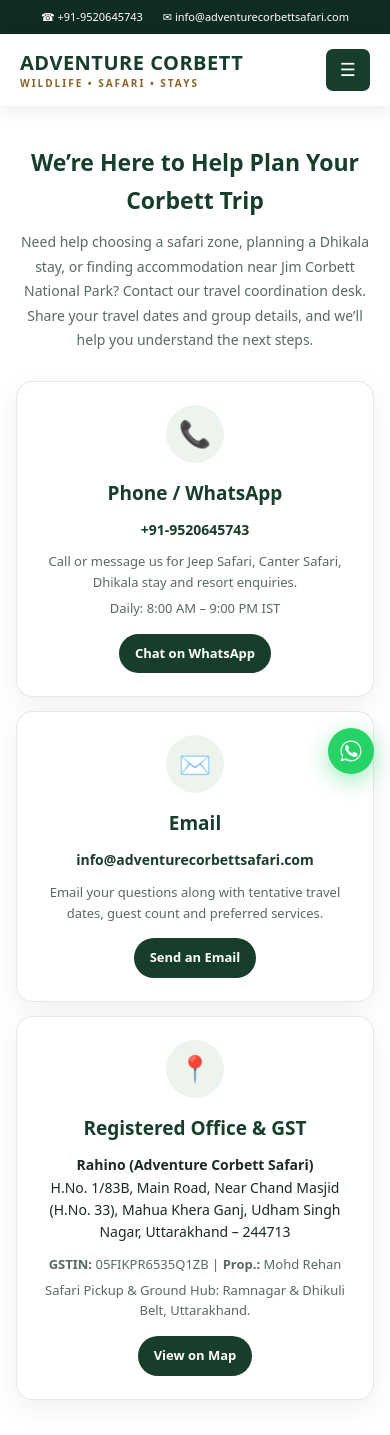
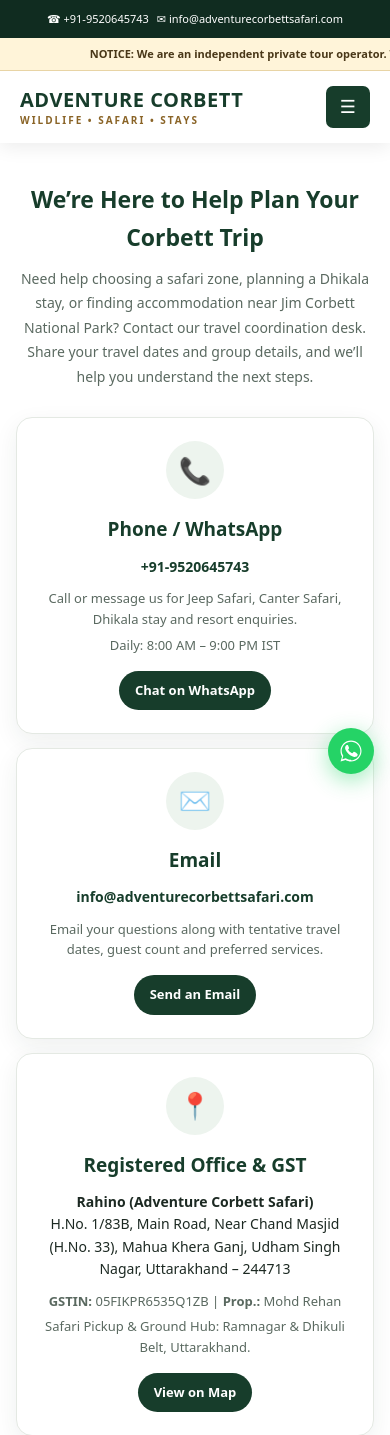
Before and after one commit to rehan953625/adventure-corbett-safari, a PHP site: page /contact.html in a window 390 px wide. Shown: the top 1435 px of the page. Run offline with PHP 8.4, Linux system fonts and the light colour scheme.

Commit message:
Implement sticky topbar and moving disclaimer styles
Added sticky topbar and disclaimer strip styles.

```diff
--- a/assets/style.css
+++ b/assets/style.css
@@ -2340,99 +2340,109 @@ img {
   font-size: 11.5px;
   line-height: 1.55;
 }
-/* ==========================================================================
-   ADVENTURE CORBETT SAFARI - GLOBAL STYLESHEET (assets/style.css)
-   ========================================================================== */
+
+/* =========================================================
+   GLOBAL STICKY TOPBAR + MOVING DISCLAIMER STRIP
+   CSS-only addition: existing page HTML remains unchanged.
+   ========================================================= */
 
 :root {
-  --forest: #173d2b;
-  --forest2: #24583d;
-  --forest-light: #eef4f0;
-  --gold: #d7a84b;
-  --gold-dark: #8a6427;
-  --ink: #1c2922;
-  --muted: #5a6960;
-  --cream: #f6f5ef;
-  --white: #ffffff;
-  --line: #e2e8e4;
-  --shadow: 0 14px 38px rgba(17, 43, 29, 0.10);
-  --radius: 10px;
-}
-
-* {
-  box-sizing: border-box;
-}
-
-html {
-  scroll-behavior: smooth;
-}
-
-body {
-  margin: 0;
-  font-family: system-ui, -apple-system, 'Segoe UI', Roboto, Helvetica, Arial, sans-serif;
-  color: var(--ink);
-  line-height: 1.65;
-  background: var(--white);
-  min-width: 250px;
-  overflow-x: hidden;
-}
-
-a {
-  color: inherit;
-  text-decoration: none;
-  transition: color 0.2s ease, opacity 0.2s ease;
-}
-
-img {
+  --acs-topbar-height: 38px;
+}
+
+/* Keep the contact bar visible while scrolling */
+.topbar {
+  position: sticky !important;
+  top: 0 !important;
+  z-index: 1002 !important;
+  width: 100%;
+}
+
+/* Keep the navigation below the sticky contact bar */
+.site-header {
+  position: sticky !important;
+  top: var(--acs-topbar-height) !important;
+  z-index: 1001 !important;
+}
+
+/* Moving legal / business-status disclaimer */
+.site-header::before {
+  content: "NOTICE: We are an independent private tour operator. We are not registered with the Forest Department as an authorised safari booking agency, and we are not a Government department or its representative. Safari permits are issued by the concerned authorities and remain subject to availability.";
   display: block;
-  max-width: 100%;
-  height: auto;
-}
-
-.container {
-  max-width: 1160px;
-  margin: 0 auto;
-}
-
-/* TOPBAR */
-.topbar {
-  background: #102c20;
-  color: var(--white);
-  font-size: 13px;
-}
-
-.topbar-inner {
-  max-width: 1200px;
-  margin: 0 auto;
-  padding: 8px 20px;
-  display: flex;
-  justify-content: space-between;
-  align-items: center;
-  gap: 16px;
-  flex-wrap: wrap;
-}
-
-.topbar-left {
-  color: #c9d8ce;
+  width: 100%;
+  min-height: 30px;
+  padding: 6px 0;
+  overflow: hidden;
+  white-space: nowrap;
+  background: #fff4d9;
+  color: #493718;
+  border-bottom: 1px solid #e8d4a5;
   font-size: 12px;
-}
-
-.topbar-links {
-  display: flex;
-  gap: 20px;
-  flex-wrap: wrap;
-}
-
-.topbar a:hover {
-  color: var(--gold);
-}
-
-/* SITE HEADER */
-.site-header {
-  position: sticky;
-  top: 0;
-  z-index: 50;
-  background: rgba(255, 255, 255, 0.98);
-  box-shadow: 0 4px 18px rgba(0, 0, 0, 0.08);
-  backdrop-filter: blur(10px);
-}
+  line-height: 18px;
+  font-weight: 700;
+  text-align: left;
+  text-indent: 100%;
+  animation: acs-disclaimer-marquee 28s linear infinite;
+}
+
+/* Smooth continuous leftward movement */
+@keyframes acs-disclaimer-marquee {
+  0% {
+    text-indent: 100%;
+  }
+  100% {
+    text-indent: -180%;
+  }
+}
+
+/* Pause the ticker when the visitor points at it */
+.site-header:hover::before {
+  animation-play-state: paused;
+}
+
+/* Make sure sticky navigation links remain easy to tap */
+.nav-links a,
+.menu-toggle {
+  position: relative;
+  z-index: 1;
+}
+
+/* Mobile: retain both sticky bars without covering the page */
+@media (max-width: 680px) {
+  :root {
+    --acs-topbar-height: 38px;
+  }
+
+  .topbar {
+    min-height: var(--acs-topbar-height);
+  }
+
+  .topbar-inner {
+    min-height: var(--acs-topbar-height);
+    padding-top: 7px !important;
+    padding-bottom: 7px !important;
+  }
+
+  .site-header {
+    top: var(--acs-topbar-height) !important;
+  }
+
+  .site-header::before {
+    min-height: 32px;
+    padding: 7px 0;
+    font-size: 11px;
+    line-height: 18px;
+    animation-duration: 24s;
+  }
+}
+
+/* Respect visitors who prefer reduced motion */
+@media (prefers-reduced-motion: reduce) {
+  .site-header::before {
+    animation: none !important;
+    text-indent: 0;
+    white-space: normal;
+    padding: 7px 12px;
+    text-align: center;
+  }
+}
```
